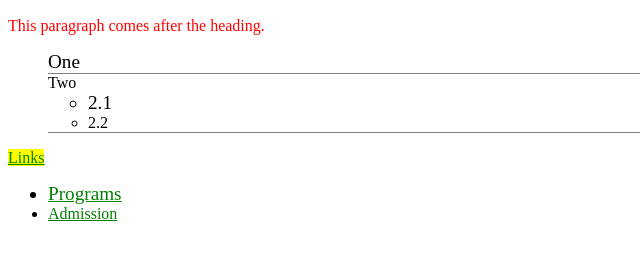
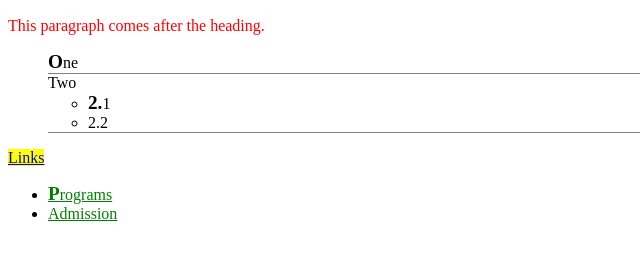
Before and after one commit to TommyGH-Ong/Week6, a plain HTML site: page index.html in a window 1280 px wide. Shown: the part 216-471 px from the top of the page, 0-640 px from the left. Drawn offline with Linux system fonts and the light colour scheme.

Commit message:
Pseudo practice

```diff
--- a/css/stylesheet.css
+++ b/css/stylesheet.css
@@ -11,20 +11,20 @@ h2 + p {
     border-bottom: solid grey 1px;
 }
 
-a:link{
+li > a:link{
     color: green;
 }
 
-a:visited{
+li > a:visited{
     color: red;
 }
 
-a:hover{
+li > a:hover{
     color:pink;
 }
 
-li:first-child{
-    font-style: bold;
+li:first-child::first-letter{
+    font-weight: bold;
     font-size: 120%;
 }
 
```
